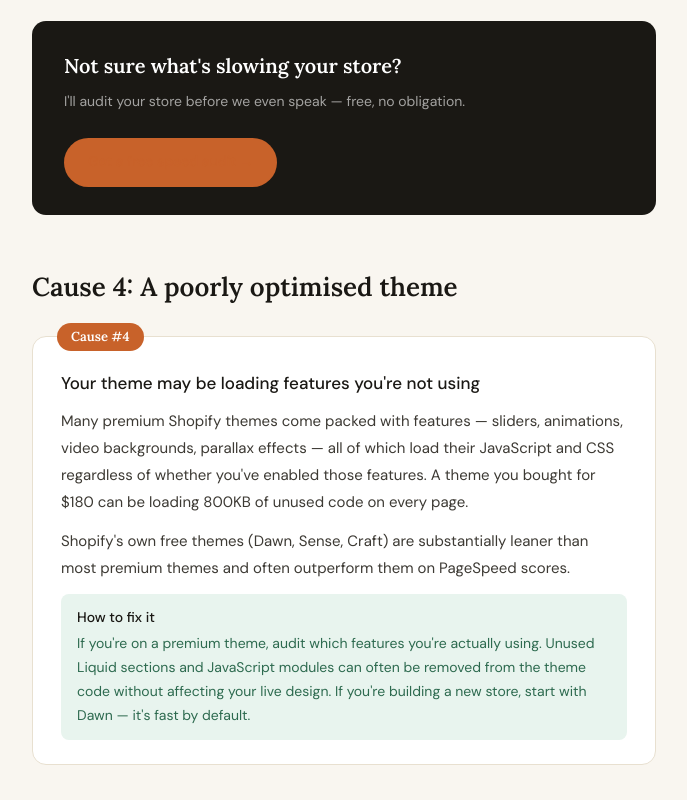
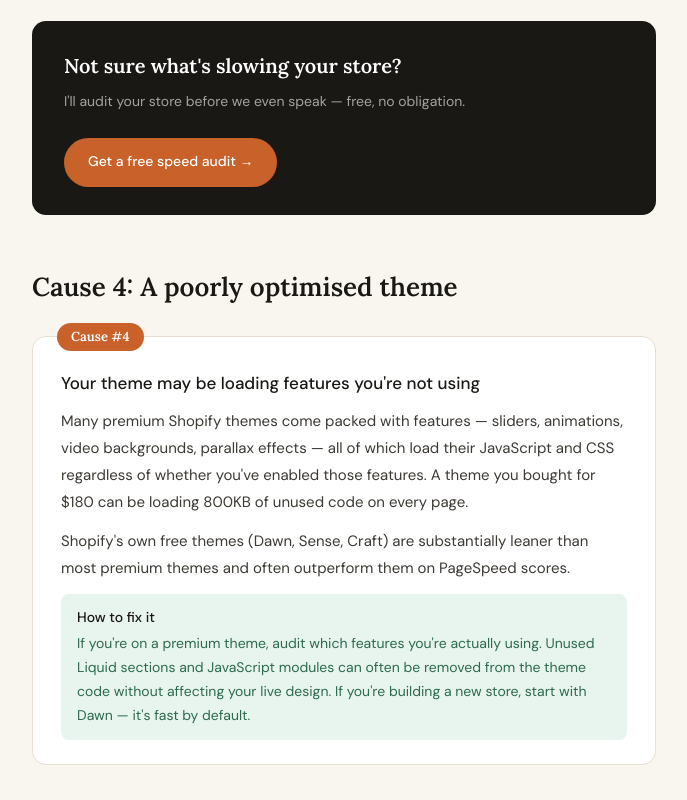
Before and after one commit to iharshspatel/shopify-updated, a plain HTML site: page blog-why-shopify-store-slow.html in a window 1280 px wide. Shown: the part 3300-4100 px from the top of the page, without its empty margins (106-793 px from the left). Drawn offline with Linux system fonts and the light colour scheme.

Commit message:
Update blog-why-shopify-store-slow.html

```diff
--- a/blog-why-shopify-store-slow.html
+++ b/blog-why-shopify-store-slow.html
@@ -273,7 +273,7 @@
   }
   .article-body li { margin-bottom: 8px; font-size: 16px; line-height: 1.7; }
   .article-body strong { color: var(--ink); font-weight: 500; }
-  .article-body a { color: var(--accent); text-decoration: none; border-bottom: 1px solid rgba(200,98,42,.3); transition: border-color .2s; }
+  .article-body a { text-decoration: none; border-bottom: 1px solid rgba(200,98,42,.3); transition: border-color .2s; }
   .article-body a:hover { border-color: var(--accent); }
 
   /* KEY FACT CALLOUT */
```
